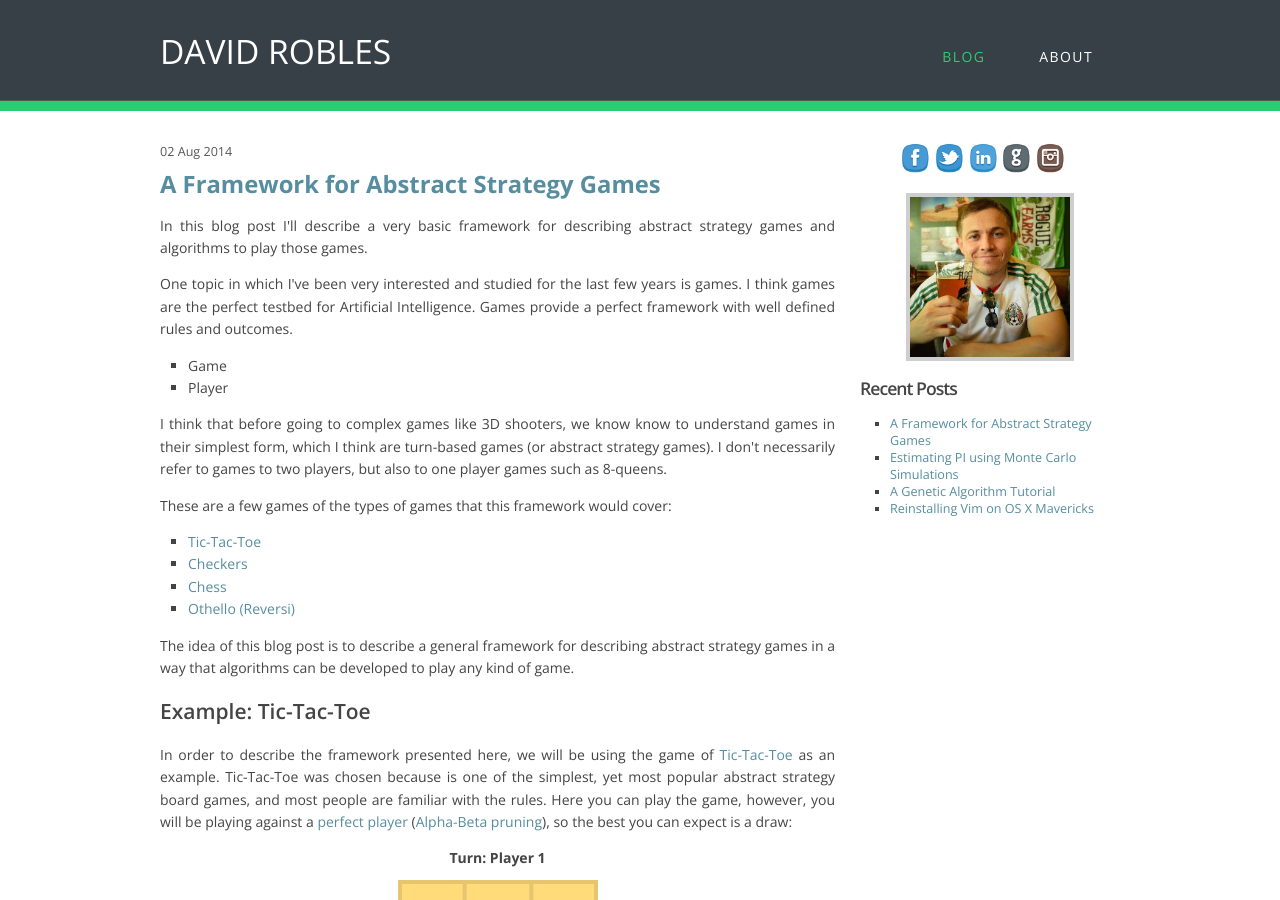
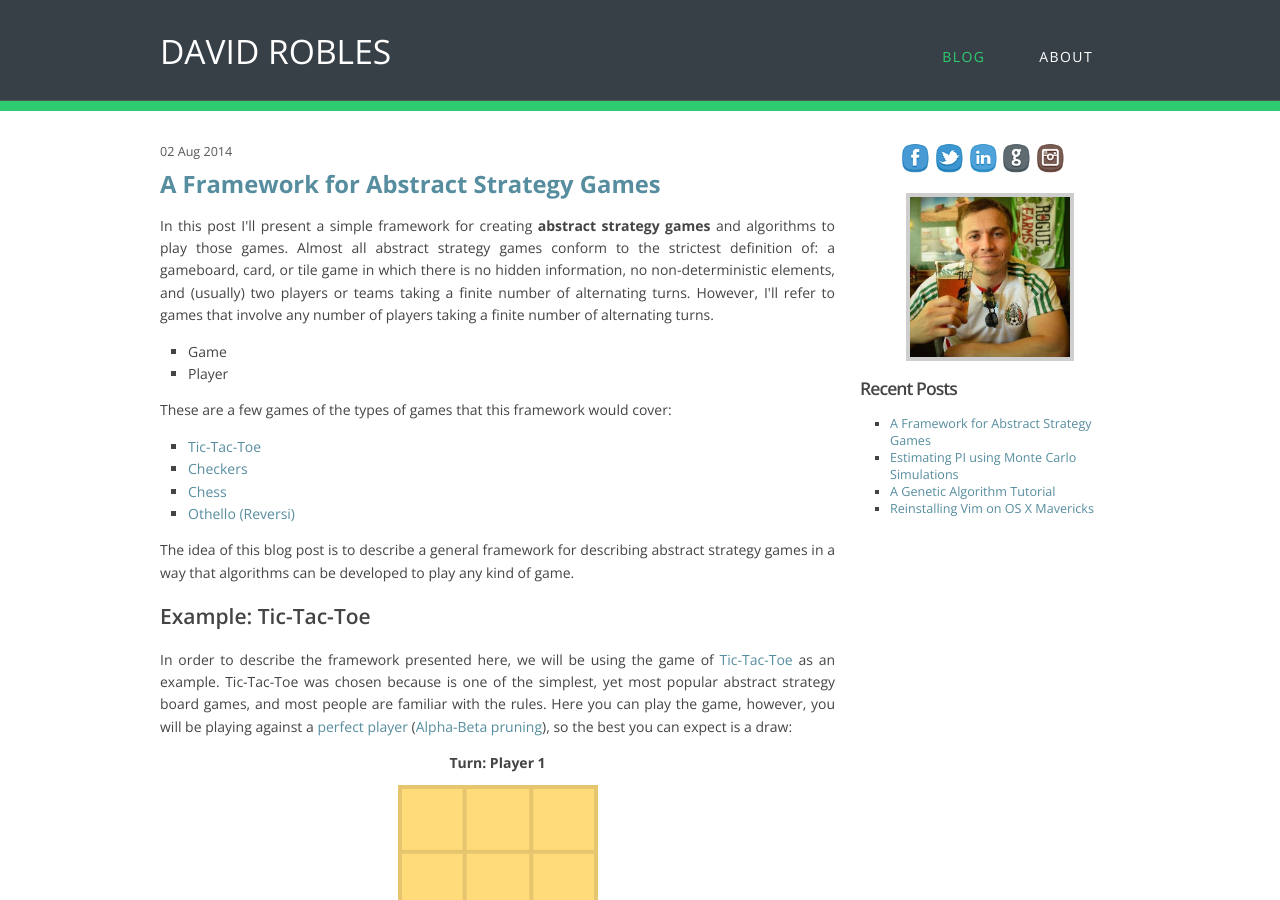
Before and after one commit to davidrobles/davidrobles.github.io, a Jekyll site: the page built from _posts/2014-08-01-a-framework-for-abstract-strategy-games.html, in a window 1280 px wide and 900 px high. Built offline with Jekyll 4.4.1, drawn with Linux system fonts in a browser that asks for light colours; Markdown is read by kramdown in place of the engine named in the settings; comment, search, counter and statistics services are not loaded.

Commit message:
Rename file

```diff
--- a/_posts/2014-08-01-a-framework-for-abstract-strategy-games.html
+++ b/_posts/2014-08-01-a-framework-for-abstract-strategy-games.html
@@ -18,22 +18,17 @@ js:         ["lib/jquery-2.1.1.js", "lib/underscore.js", "lib/backbone.js",
 <a name="introduction"></a>
 
 <p>
-    In this blog post I'll describe a very basic framework for describing abstract strategy games and algorithms to play
-    those games.
+    In this post I'll present a simple framework for creating <strong>abstract strategy games</strong> and algorithms to
+    play those games. Almost all abstract strategy games conform to the strictest definition of: a gameboard, card, or
+    tile game in which there is no hidden information, no non-deterministic elements, and (usually) two players or teams
+    taking a finite number of alternating turns. However, I'll refer to games that involve any number of players taking
+    a finite number of alternating turns.
 </p>
-
-<p>One topic in which I've been very interested and studied for the last few years is games. I think
-games are the perfect testbed for Artificial Intelligence. Games provide a perfect framework
-with well defined rules and outcomes.</p>
 
 <ul>
     <li>Game</li>
     <li>Player</li>
 </ul>
-
-<p>I think that before going to complex games like 3D shooters, we know know to understand games in
-their simplest form, which I think are turn-based games (or abstract strategy games). I don't
-necessarily refer to games to two players, but also to one player games such as 8-queens.</p>
 
 <p>These are a few games of the types of games that this framework would cover:</p>
 
```
